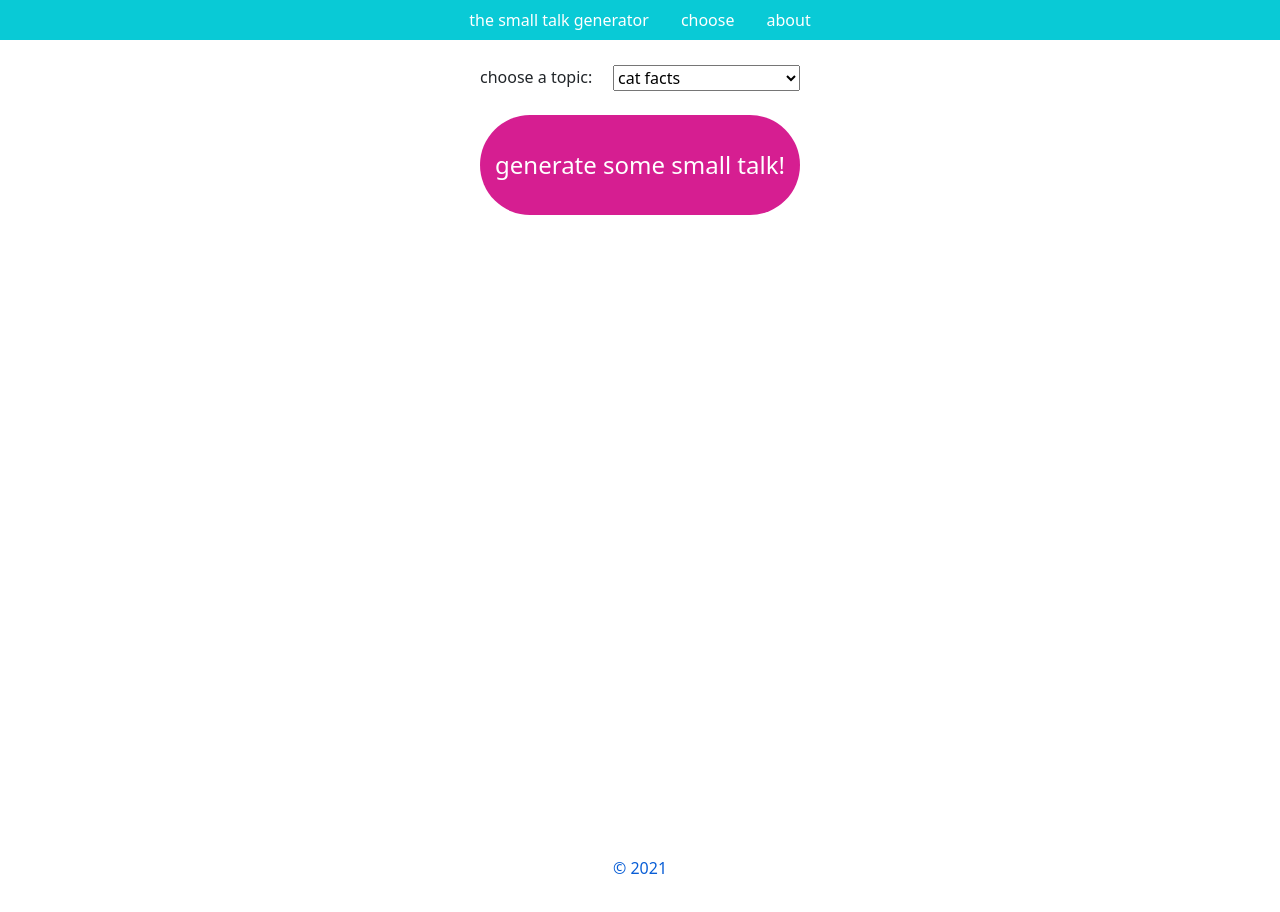
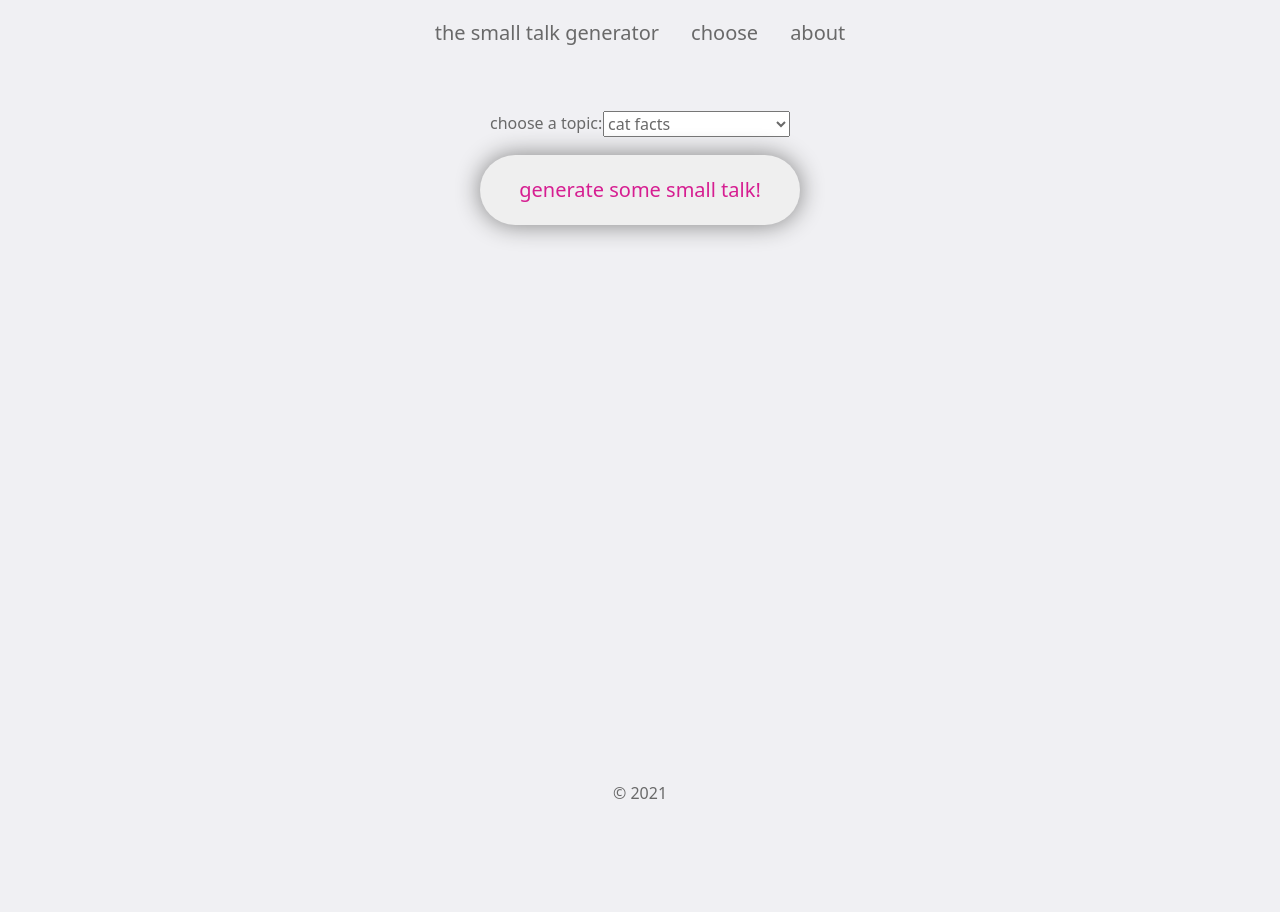
Before and after one commit to elnikiforova/small-talk-generator, a Node server app: page /choose in a window 1280 px wide. After the commit the page ends 799 px from the top, so only its background shows below. Run offline with Node 20, Linux system fonts and the light colour scheme; some libraries are stand-ins or nearby versions.

Commit message:
added some design

```diff
--- a/public/css/style.css
+++ b/public/css/style.css
@@ -1,43 +1,42 @@
-.white-text {
-  color: #fff;
+body {
+  background-color: #f0f0f3;
+  font-weight: 300;
 }
 
 .my-tourq {
-  background-color:#09CAD6;
-  border: #09CAD6;
-  color: white;
+  color: black;
 }
 
 .my-dark-blue {
-  background-color:#095ed6;
-  border:#095ed6;
-  color: white;
+  color: black;
 }
 
 .my-pink {
-  background-color:#D61E91;
-  border: #D61E91;
-  color: white;
+  color:#D61E91;
 }
 
 .my-dark-pink {
-  background-color: #8A0657;
-  border: #8A0657;
-  color: white;
+  color: black;
 }
 
 .my-blue {
-  background-color: #0C828A;
-  border:#0C828A;
-  color: white;
+  color: black;
 }
 
-/* .my-tourq.my-ochre.my-pink.my-dark-pink.my-blue:hover {
-  background-color: #095ed6;
-  border:#095ed6;
-} */
+/* elements on index page */
 
-/* elements on index page */
+nav {
+  display: flex;
+  flex-direction: column;
+  justify-content: center;
+  font-size: 20px;
+  height: 65px;
+}
+
+.nav-link:hover {
+  color:#8A0657;
+  transition: 0.3s ease-in-out;
+}
 
 .wrapper {
   height: 200px;
@@ -48,13 +47,18 @@
 
 .generate-btn {
   border-radius: 100px;
-  min-height: 100px;
+  border: 0px;
+  height: 70px;
   width: 320px;
-  font-size: x-large;
+  font-size: 20px;
+  font-weight: 300;
+  transition: 0.3s ease-in-out;
+  filter: drop-shadow(0 0 0.75rem grey);
 }
 
 .generate-btn:hover {
-  background-color: #095ed6;
+  background-color: #8A0657;
+  color:white;
 }
 
 .generate-btn:focus {
@@ -63,8 +67,8 @@
 
 .content {
   margin: auto;
-  min-height: 600px;
-  max-width: 460px;
+  min-height: 500px;
+  max-width: 320px;
   display: flex;
   flex-direction: column;
   align-items: center;
@@ -72,16 +76,18 @@
 }
 
 .small-talk {
+  width: 320px;
   margin: 0.5em;
   margin-bottom: 0;
   padding: 0.7em 1.2em;
-  border-radius: 90px;
+  border-radius: 10px;
   font-size: medium;
+  background-color: #fff;
+  filter: drop-shadow(0 0 0.75rem grey);
 }
 
 .small-talk.big {
   max-height: 10em;
-  border-radius: 15px;
   overflow: scroll;
 }
 
@@ -90,29 +96,26 @@
 }
 
 .source {
-  font-size: small;
+  padding-top: 0.3em;
+  font-size: 12px;
 }
 
 a {
-  color: #c2fbff;
+  color: dimgray;
 }
 
 .date {
-  color: #c2fbff;
-  font-size: x-small;
+  color:#8A0657;
+  font-size: 12px;
 }
 
 img {
   margin-top: 0.5em;
-  max-width: 300px;
-}
-
-.big-image {
-  max-width: 100%;
+  max-width: 90%;
 }
 
 footer {
-  color: #095ed6;
+  color: dimgray;
 }
 
 /* elements on choose page */
@@ -124,11 +127,26 @@ footer {
   justify-content: center;
 }
 
+.choose-form {
+  display: flex;
+  flex-direction: column;
+  justify-content: space-between;
+  align-items: center;
+  height: 120px;
+}
+
 .choose-wrapper {
-  padding-bottom: 1.5em;
+  width: 300px;
+  padding-top: 0.4em;
   display: flex;
   flex-direction: row;
   justify-content: space-between;
+  color: dimgray;
+}
+
+select {
+  color: dimgray;
+  font-weight: 200;
 }
 
 /* elements on about page */
--- a/public/js/nasa.js
+++ b/public/js/nasa.js
@@ -47,19 +47,18 @@ const updateNASA = async (data, mode) => {
   }
 
   if (data.media_type === 'image') {
-    // add image as link
-    const anchor = document.createElement('div');
-    anchor.innerHTML = `<a target="_blank" rel="noopener noreferrer" href="${data.hdurl}"></a>`;
-    const image = `<img src="${data.url}" class="big-image"></img>`;
-    anchor.innerHTML = image;
-    smallTalk.insertAdjacentElement('afterend', anchor);
+    // add image
+    const img = document.createElement('img');
+    img.classList.add('big-image');
+    img.src = data.url;
+    smallTalk.insertAdjacentElement('afterend', img);
 
     // add source
     const source = document.createElement('div');
     source.classList.add('source');
     template = `source: ${nasaSource}`;
     source.innerText = template;
-    anchor.insertAdjacentElement('afterend', source);
+    img.insertAdjacentElement('afterend', source);
   }
   else {
     // add source
--- a/public/js/quotes.js
+++ b/public/js/quotes.js
@@ -12,7 +12,7 @@ const updateQuote = data => {
   const smallTalk = document.createElement('div');
   smallTalk.classList.add('small-talk', 'my-dark-pink');
 
-  let template = `<span>"${data.content}.."<br>was it ${data.author} who said that?</span>`;
+  let template = `<span>"${data.content}.." was it ${data.author} who said that?</span>`;
 
   template = template.toLowerCase();
   smallTalk.innerHTML = template;
--- a/views/partials/navbar.hbs
+++ b/views/partials/navbar.hbs
@@ -2,13 +2,13 @@
 
   <ul class="nav justify-content-center">
     <li class="nav-item">
-      <a class="nav-link white-text" href="/">the small talk generator</a>
+      <a class="nav-link" href="/">the small talk generator</a>
     </li>
     <li class="nav-item">
-      <a class="nav-link white-text" href="/choose">choose</a>
+      <a class="nav-link" href="/choose">choose</a>
     </li>
     <li class="nav-item">
-      <a class="nav-link white-text" href="/about">about</a>
+      <a class="nav-link" href="/about">about</a>
     </li>
   </ul>
 
```
